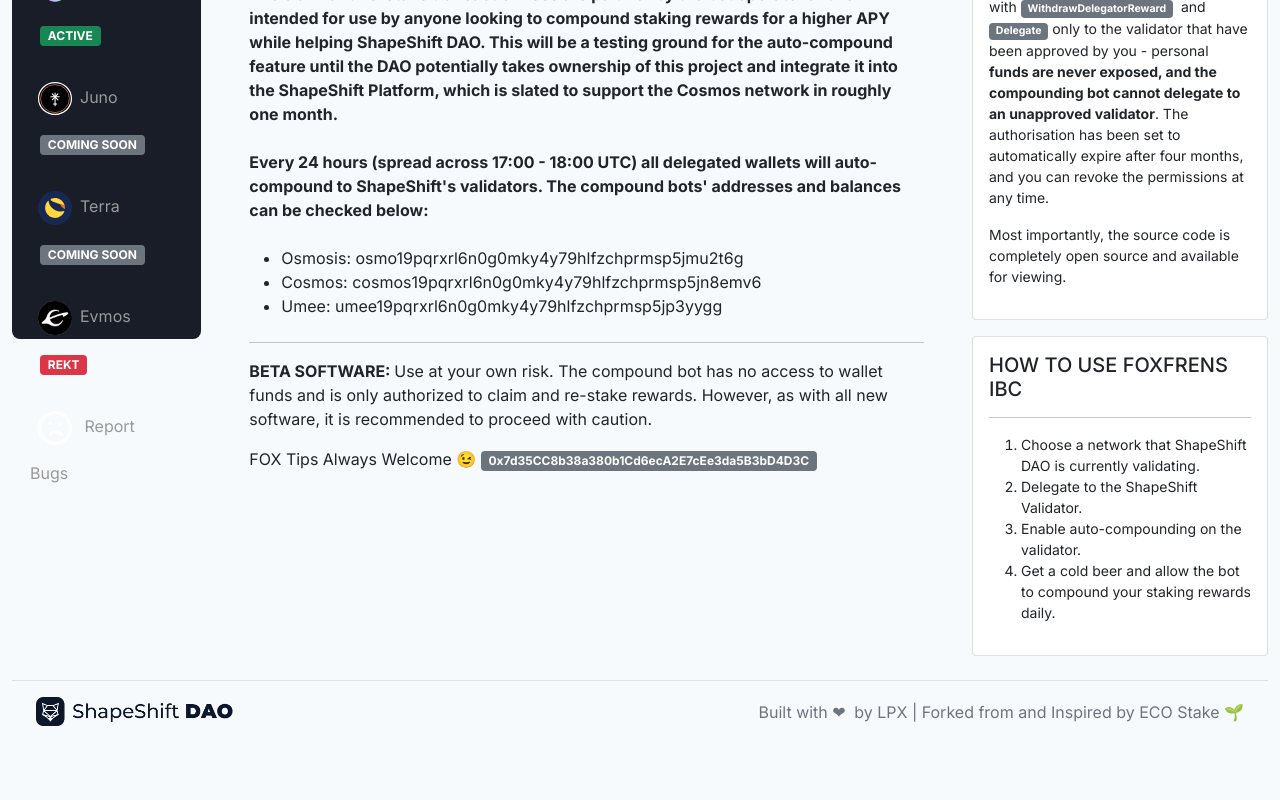
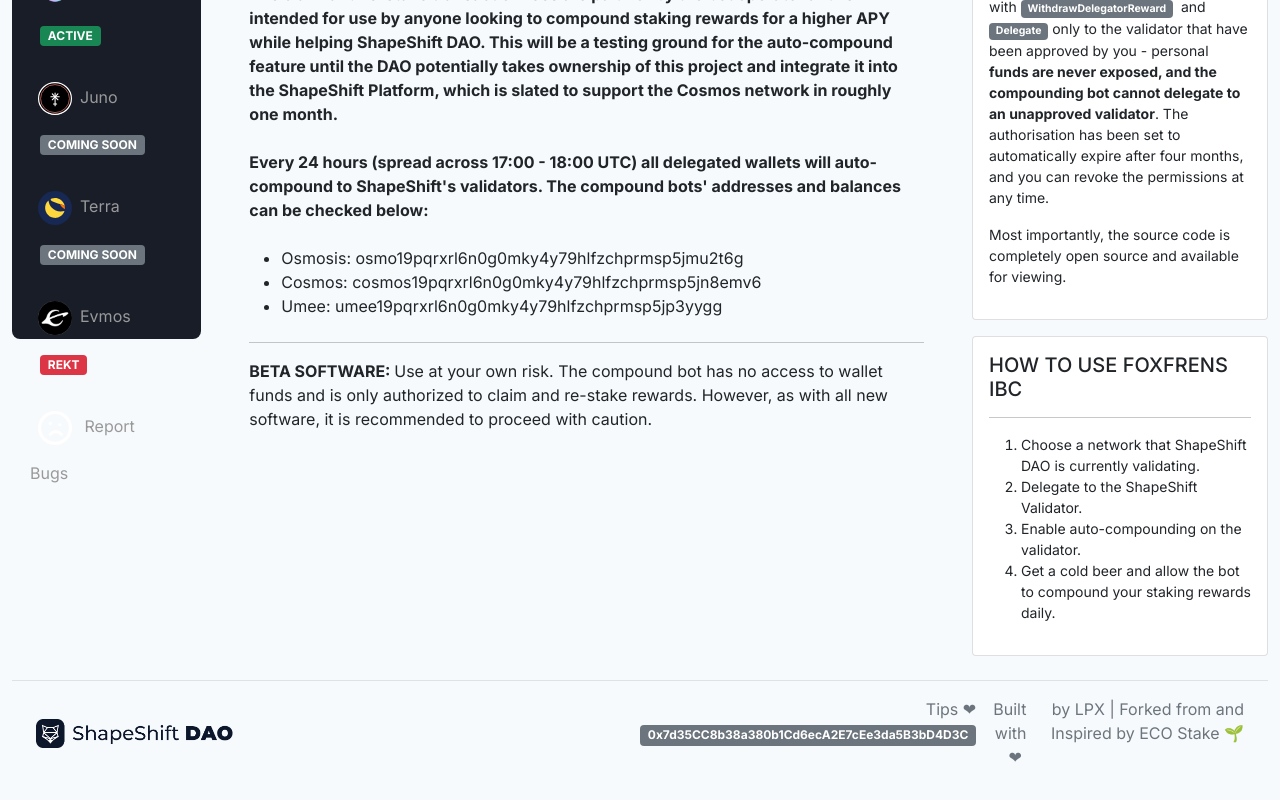
Before and after one commit to D3Cngo/ibc-autostake, a React (Vite) app: page /osmosis in a window 1280 px wide. Shown: the part 352-1152 px from the top of the page. Before the commit the page ends 1118 px from the top, so only its background shows below. Built offline with nearby package versions, Linux system fonts and the light colour scheme; no server answers.

Commit message:
Update App.js

```diff
--- a/src/components/App.js
+++ b/src/components/App.js
@@ -271,13 +271,13 @@ class App extends React.Component {
                     <Link to="/umee" onClick={this.showNetworkSelect} role="button"><img src={UMEE} className="chain-logo p-2"/>Umee <Badge bg="success">ACTIVE</Badge></Link>
                 </li>
                 <li>
-                    <a href="/"><img src={JUNO} className="chain-logo p-2"/>Juno <Badge bg="secondary">COMING SOON</Badge></a>
+                    <a href="/" onClick={() => this.setState({showAbout: true})}><img src={JUNO} className="chain-logo p-2"/>Juno <Badge bg="secondary">COMING SOON</Badge></a>
                 </li>
                 <li>
-                    <a href="/"><img src={TERRA} className="chain-logo p-2"/>Terra <Badge bg="secondary">COMING SOON</Badge></a>
+                    <a href="/" onClick={() => this.setState({showAbout: true})}><img src={TERRA} className="chain-logo p-2"/>Terra <Badge bg="secondary">COMING SOON</Badge></a>
                 </li>
                 <li>
-                    <a href="/"><img src={EVMOS} className="chain-logo p-2"/>Evmos <Badge bg="danger">REKT</Badge></a>
+                    <a href="/" onClick={() => this.setState({showAbout: true})}><img src={EVMOS} className="chain-logo p-2"/>Evmos <Badge bg="danger">REKT</Badge></a>
                 </li>
                 <li>
                     <a href="mailto:lpx@shapeshift.one"><img src={FROWN} className="chain-logo frown p-2"/> Report Bugs</a>
@@ -332,7 +332,6 @@ class App extends React.Component {
           </p>
           <hr />
           <p><b>BETA SOFTWARE: </b> Use at your own risk. The compound bot has no access to wallet funds and is only authorized to claim and re-stake rewards. However, as with all new software, it is recommended to proceed with caution. </p>
-          <p>FOX Tips Always Welcome 😉 <Badge bg="secondary">0x7d35CC8b38a380b1Cd6ecA2E7cEe3da5B3bD4D3C</Badge></p>
         </div>
 
           </Col>
@@ -379,6 +378,8 @@ and <span class="badge bg-secondary">Delegate</span> only to the validator that
 
 
           <p className="col-md-6 mb-0 text-muted text-end justify-content-end d-none d-lg-flex">
+          <p>Tips ❤ <Badge bg="secondary">0x7d35CC8b38a380b1Cd6ecA2E7cEe3da5B3bD4D3C</Badge></p>
+
           <span className="d-none d-sm-inline me-1">Built with ❤&nbsp;</span> by LPX | Forked from and Inspired by ECO Stake 🌱
           </p>
         </footer>
```
